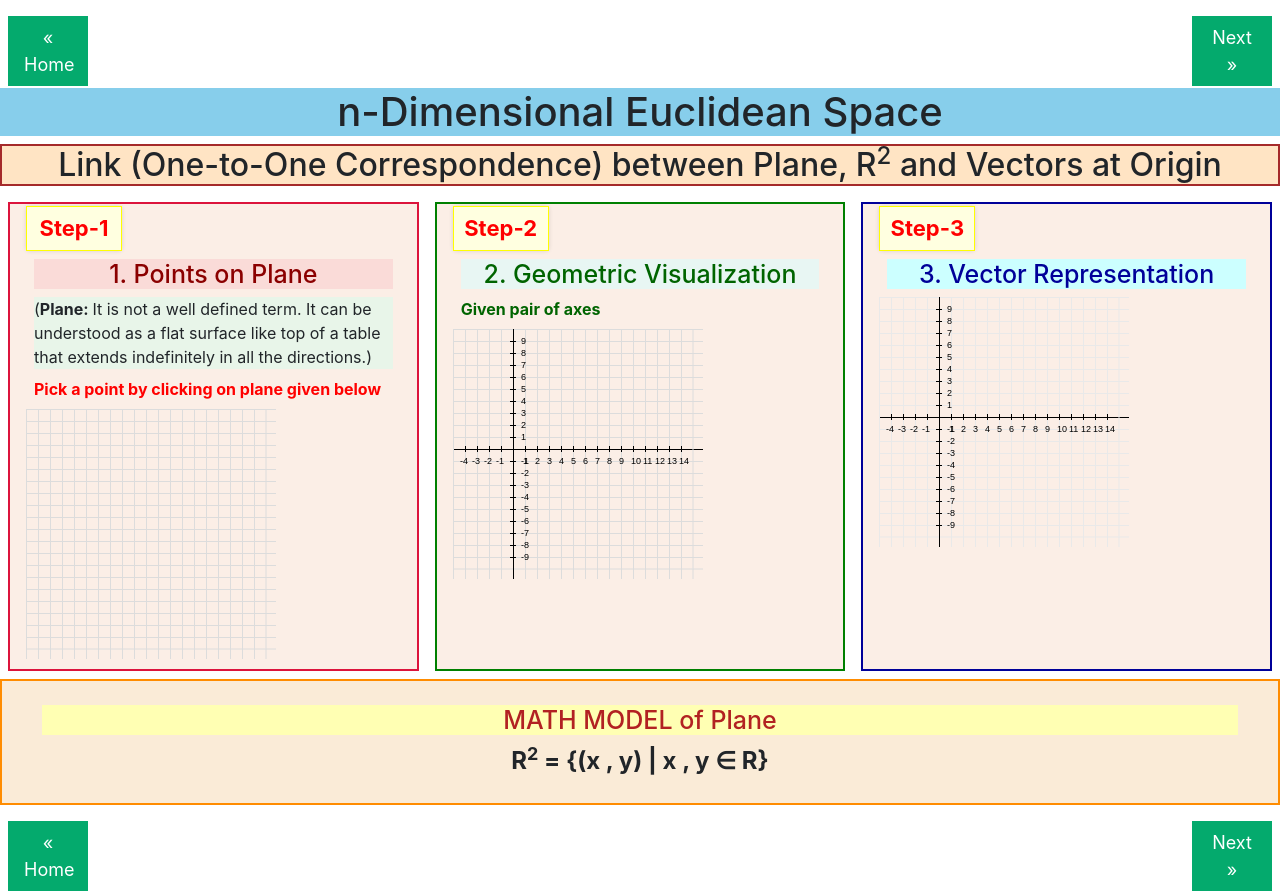
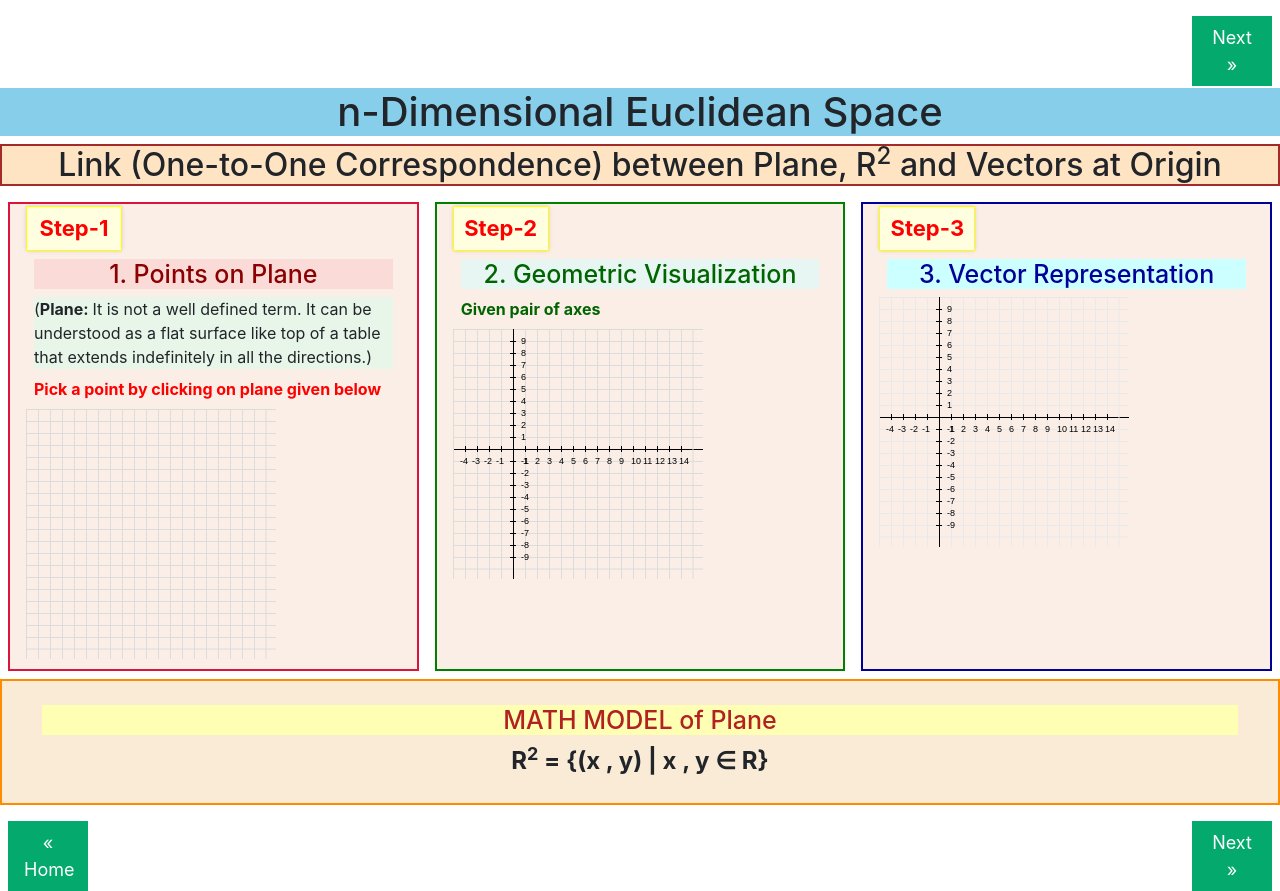
Before and after one commit to virtual-labs/exp-euclidean-space-vector-space-dei, a plain HTML site: page experiment/simulation/index.html in a window 1280 px wide. Drawn offline with nearby package versions, Linux system fonts and the light colour scheme.

Commit message:
Update index.html

```diff
--- a/experiment/simulation/index.html
+++ b/experiment/simulation/index.html
@@ -143,8 +143,7 @@ p{
 <body>
 
     <p style="float: center; align-content:right;">
-        <a href="./" class="previous">&laquo; Home</a>
-        <a href="./simulation/operations.html" class="next" >Next &raquo;</a>
+        <a href="./operations.html" class="next" >Next &raquo;</a>
     </p>
     <br><br><br>
     <h1 class="exphead">n-Dimensional Euclidean Space</h1>
```
